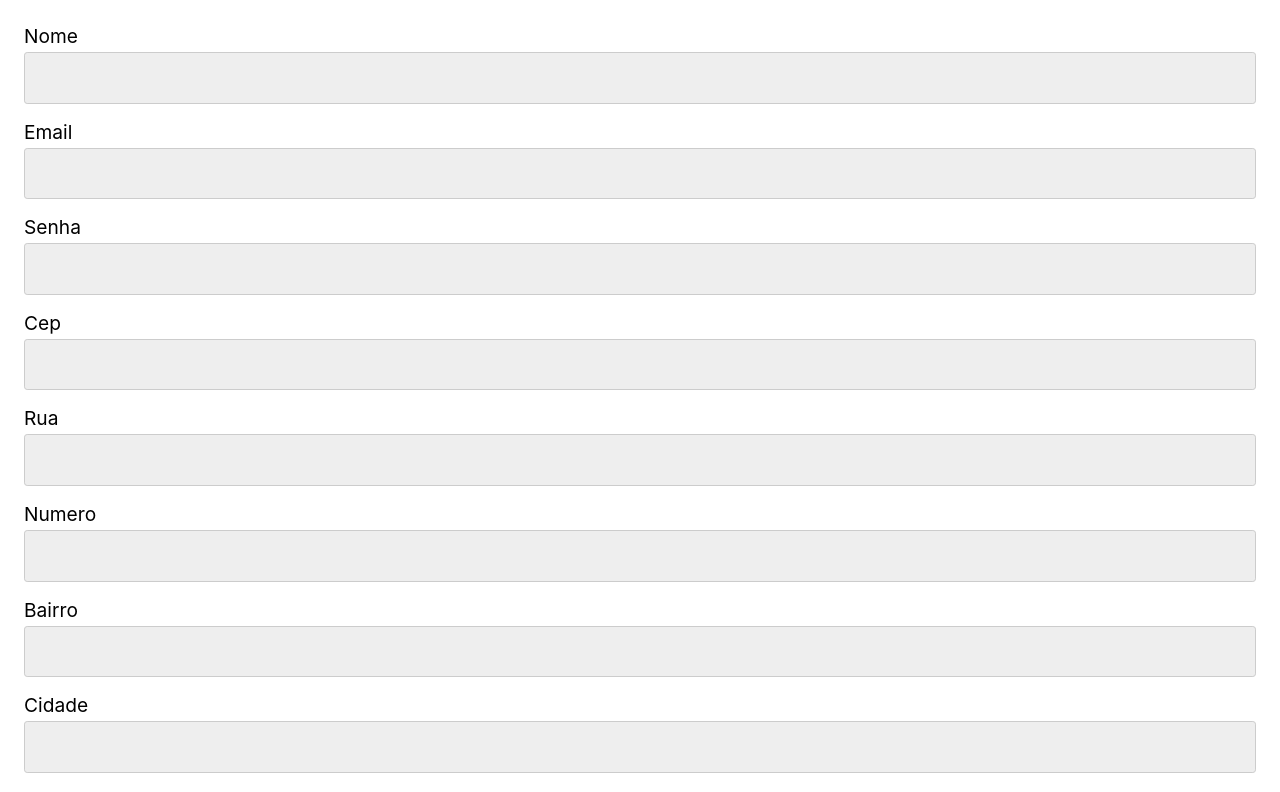
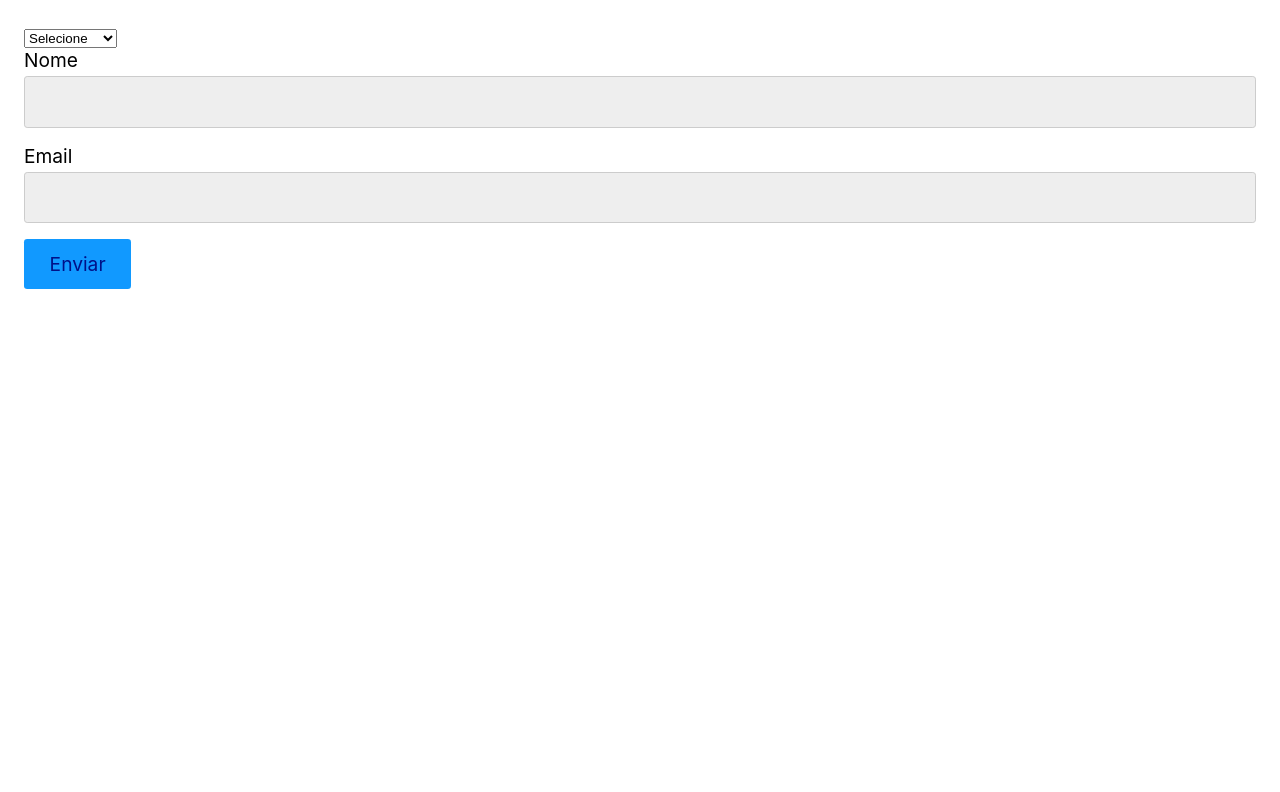
Before and after one commit to JosueFernandes7/OneBitCode, a React (Create React App) app in the folder ReactJs/04. ReactAppOg/myapp/: page / in a window 1280 px wide. Shown: the top 792 px of the page. Built offline with nearby package versions, Linux system fonts and the light colour scheme.

Commit message:
component input, select, radio

```diff
--- a/ReactJs/04. ReactAppOg/myapp/src/App.js
+++ b/ReactJs/04. ReactAppOg/myapp/src/App.js
@@ -1,96 +1,16 @@
 import React from 'react'
-
+import Input from './Input'
+import Select from './Select';
 const App = () => {
-  const formFields = [
-    {
-      id: 'nome',
-      label: 'Nome',
-      type: 'text',
-    },
-    {
-      id: 'email',
-      label: 'Email',
-      type: 'email',
-    },
-    {
-      id: 'senha',
-      label: 'Senha',
-      type: 'password',
-    },
-    {
-      id: 'cep',
-      label: 'Cep',
-      type: 'text',
-    },
-    {
-      id: 'rua',
-      label: 'Rua',
-      type: 'text',
-    },
-    {
-      id: 'numero',
-      label: 'Numero',
-      type: 'text',
-    },
-    {
-      id: 'bairro',
-      label: 'Bairro',
-      type: 'text',
-    },
-    {
-      id: 'cidade',
-      label: 'Cidade',
-      type: 'text',
-    },
-    {
-      id: 'estado',
-      label: 'Estado',
-      type: 'text',
-    },
-  ]
-  const [form, setForm] = React.useState(
-    formFields.reduce((acc, { id }) => {
-      return { ...acc, [id]: '' }
-    }, {})
-  )
-
-  const [response, setResponse] = React.useState(null)
-
-  const useFetch = async (event) => {
-    event.preventDefault()
-    fetch('https://ranekapi.origamid.dev/json/api/usuario', {
-      method: 'POST',
-      headers: {
-        'Content-Type': 'application/json',
-      },
-      // form é o objeto com os dados do formulário
-      body: JSON.stringify(form),
-    }).then((response) => {
-      setResponse(response)
-      console.log(response);
-    })
-  }
-  function handleChange({ target }) {
-    const { id, value } = target
-    console.log(id, value)
-    // setForm(...form, [id]: value);
-    setForm({ ...form, [id]: value })
-  }
+  const [nome,setNome] = React.useState('');
+  const [email,setEmail] = React.useState('');
+  const [produto, setProduto] = React.useState('')
   return (
-    <form onSubmit={useFetch}>
-      {formFields.map(({ id, label, type }) => (
-        <div key={id}>
-          <label htmlFor={id}>{label}</label>
-          <input
-            type={type}
-            id={id}
-            value={form.id}
-            onChange={handleChange}
-          ></input>
-        </div>
-      ))}
+    <form>
+      <Select options={['smartphone','tablet']} value={produto} setValue={setProduto}/>
+      <Input label="Nome" id="nome" value={nome} setValue={setNome} required/>
+      <Input label="Email" id="email" type="email" value={email} setValue={setEmail} />
       <button>Enviar</button>
-      {response && response.ok && <p>Usuário Criado!!</p>}
     </form>
   )
 }
--- /dev/null
+++ b/ReactJs/04. ReactAppOg/myapp/src/Input.js
@@ -0,0 +1,18 @@
+import React from 'react'
+
+const Input = ({ id, label, value, setValue, ...props }) => {
+  return (
+    <>
+      <label htmlFor={id}>{label}</label>
+      <input
+        type="text"
+        id={id}
+        name={id}
+        value={value}
+        onChange={({ target }) => setValue(target.value)}
+        {...props}
+      ></input>
+    </>
+  )
+}
+export default Input
--- /dev/null
+++ b/ReactJs/04. ReactAppOg/myapp/src/Select.js
@@ -0,0 +1,20 @@
+import React from 'react'
+
+function Select({ options, value, setValue }) {
+  return (
+    <select value={value} onChange={({target}) => setValue(target.value)}>
+      <option value="" disabled>Selecione</option>
+      {options.map((option, index) => (
+        <option
+          style={{ textTransform: 'capitalize' }}
+          key={index}
+          value={option}
+        >
+          {option}
+        </option>
+      ))}
+    </select>
+  )
+}
+
+export default Select
```
